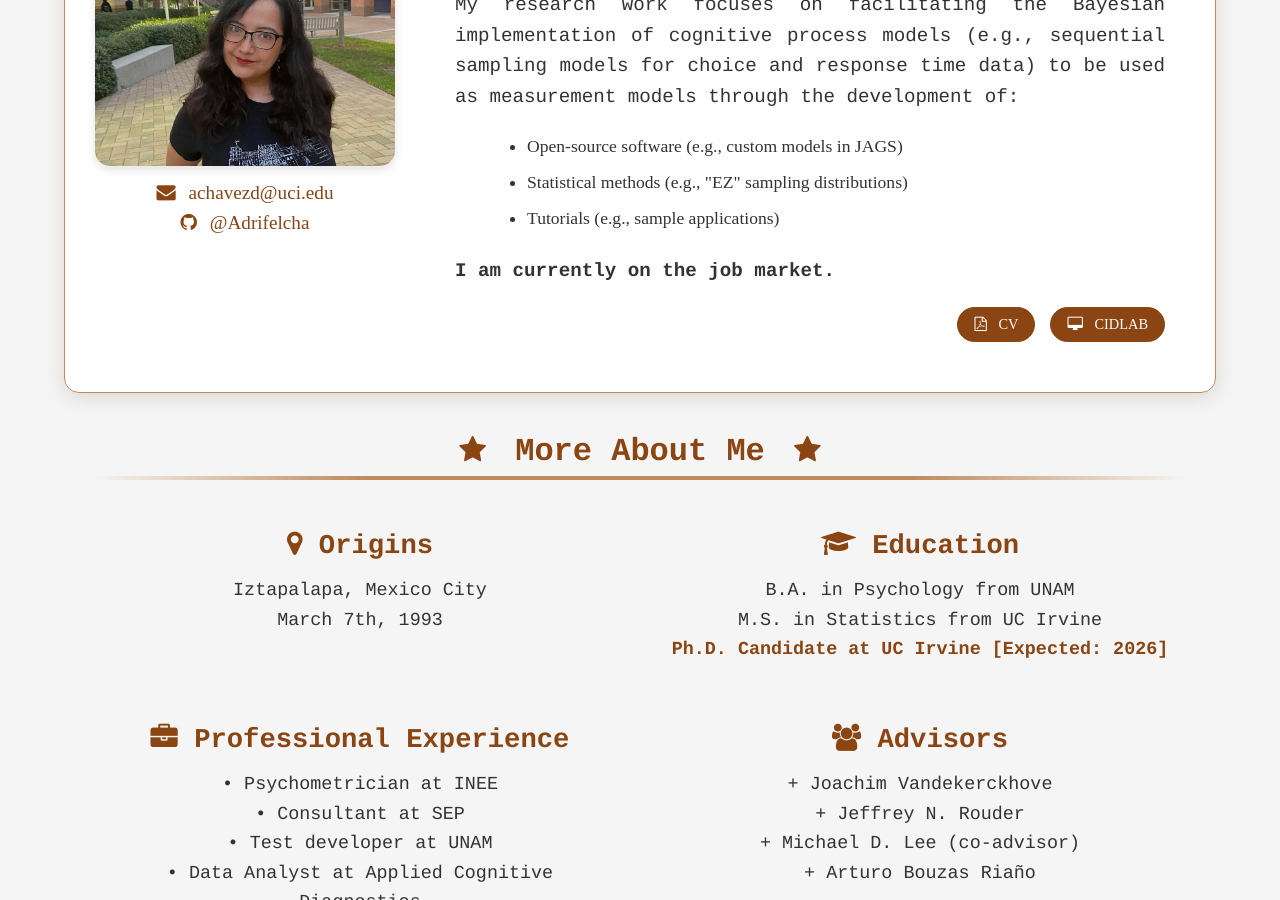
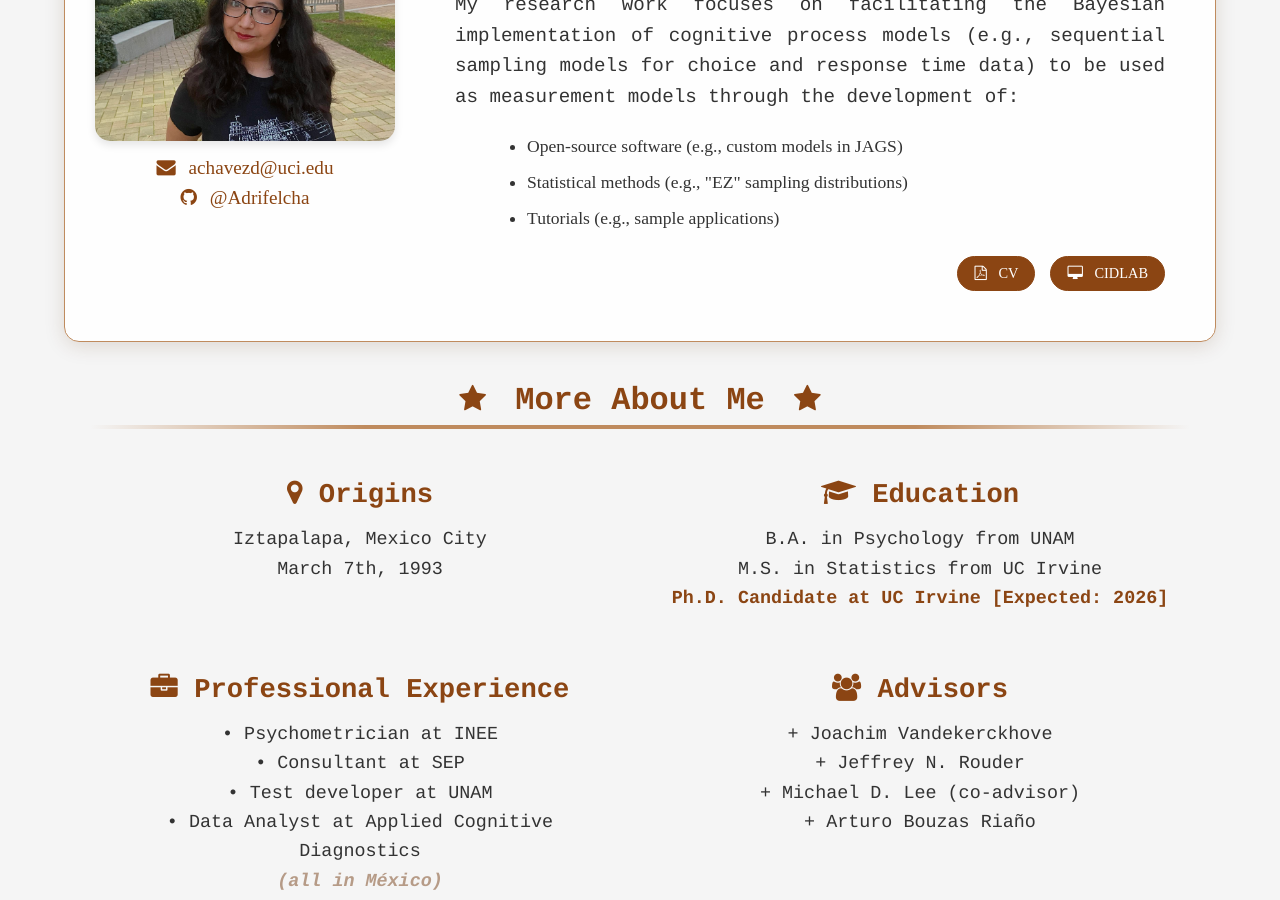
Before and after one commit to Adrifelcha/adrifelcha.github.io, a Jekyll site: the page built from index.html, in a window 1280 px wide and 900 px high, scrolled down 617 px. Built offline with Jekyll 4.4.1, drawn with Linux system fonts in a browser that asks for light colours; some web fonts are replaced.

Commit message:
Update homepage :)

```diff
--- a/index.html
+++ b/index.html
@@ -33,9 +33,9 @@ title: Adriana F. Chávez De la Peña
             <li data-translate-content="bio6" data-translate-section="home">Statistical methods (e.g., "EZ" sampling distributions)</li>
             <li data-translate-content="bio7" data-translate-section="home">Tutorials (e.g., sample applications)</li>
         </ul>
-        <p class="bio-text" style="text-align: justify;">
+        <!-- <p class="bio-text" style="text-align: justify;">
             <strong data-translate-content="bio8" data-translate-section="home">I am currently on the job market.</strong>
-        </p>
+        </p> -->
 
         <div class="social-links">
             <a href="/documents/AdrianaChavezDeLaPena_CV.pdf" class="social-button" target="_blank">
```
